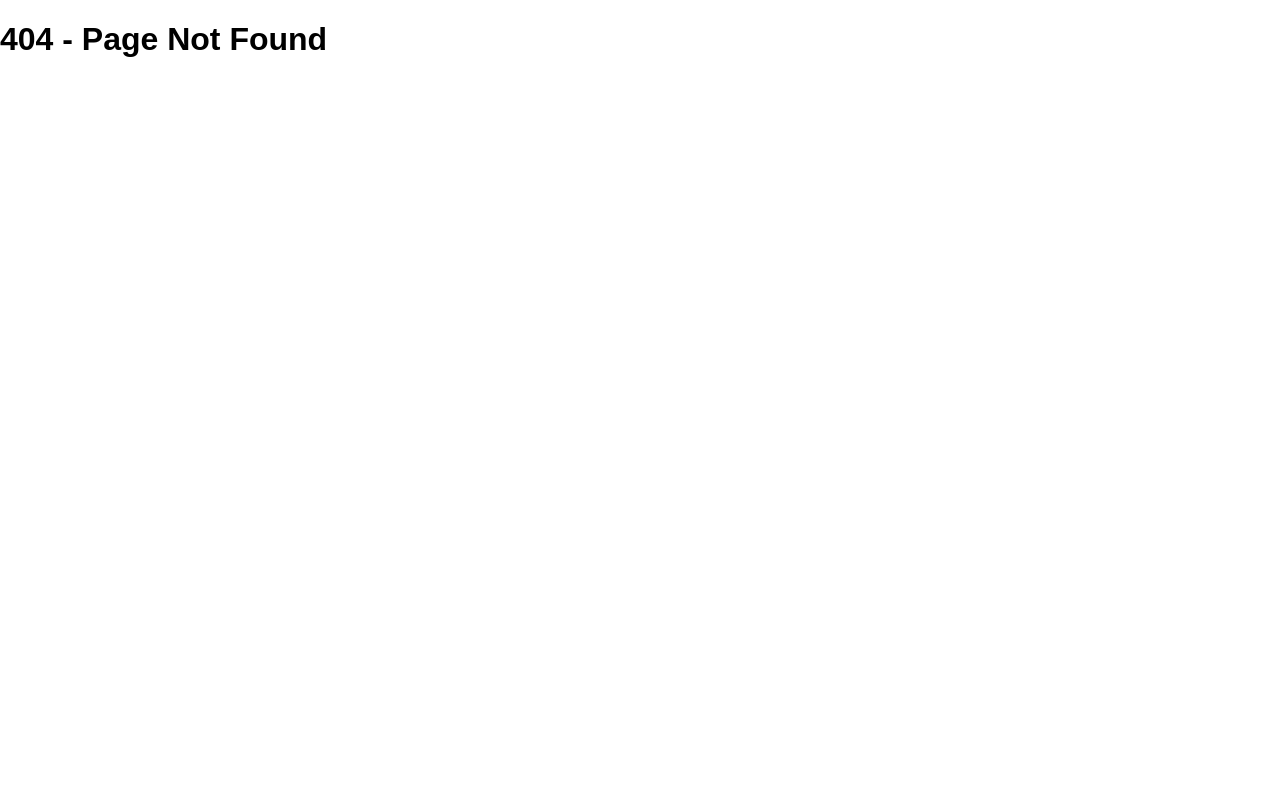
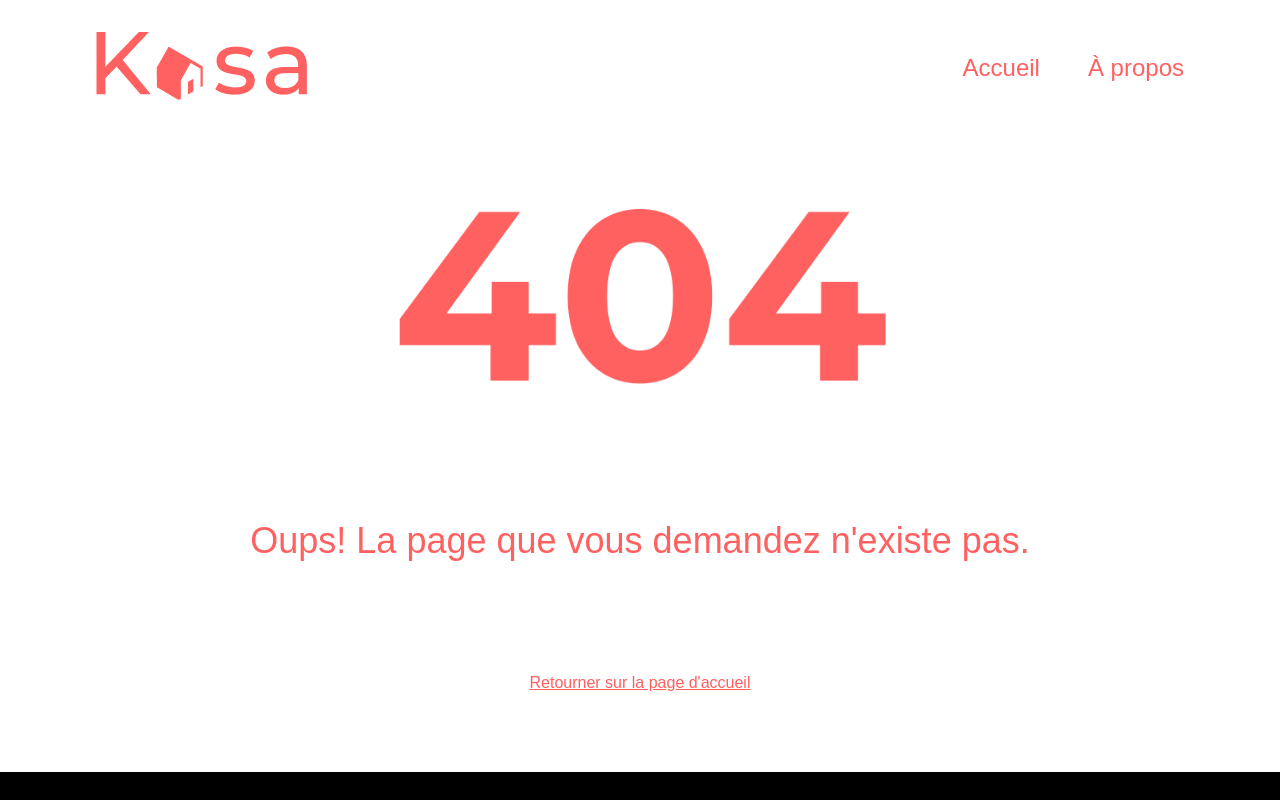
Before and after one commit to marc-ferbos/kasa, a React (Create React App) app: page /404 in a window 1280 px wide. Before the commit this address had no page. Shown: the top 800 px of the page. Built offline with nearby package versions, Linux system fonts and the light colour scheme.

Commit message:
Page 404 + chemin créer

```diff
--- a/src/index.js
+++ b/src/index.js
@@ -5,6 +5,7 @@ import { BrowserRouter, Route, Routes } from "react-router-dom";
 import App from "./App";
 import Info from "./pages/Info/Info";
 import Apartmentpage from "./pages/Info/Apartmentpage";
+import Notfound from "./pages/Info/Notfound";
 
 
 ReactDOM.createRoot(document.getElementById("root")).render(
@@ -14,7 +15,7 @@ ReactDOM.createRoot(document.getElementById("root")).render(
       <Route path="/" element={<App></App>} />
       <Route path="/apropos" element={<Info></Info>} />
       <Route path="/logement/:id" element={<Apartmentpage></Apartmentpage>} />
-      <Route path="*" element={<h1>404 - Page Not Found</h1>} />
+      <Route path="*" element={<Notfound></Notfound>} />
     </Routes>
     </BrowserRouter>
   </React.StrictMode>
--- a/src/Components/Notfound.js
+++ b/src/pages/Info/Notfound.js
@@ -1,13 +1,18 @@
 import React from 'react';
 import './Notfound.scss';
+import Navbar from '../../Components/Navbar';
+import Footer from '../../Components/Footer';
 
 function Notfound() {
     return (
         <>
+        <Navbar></Navbar>
         <div className="Notfound">
-            <h1>Error 404 - Page Not Found</h1>
+        <img src="./assets/404.png" alt="logo404" />
             <p>Oups! La page que vous demandez n'existe pas.</p>
+            <a href="/">Retourner sur la page d'accueil</a>
         </div>
+        <Footer></Footer>
         </>
     );
 }
--- /dev/null
+++ b/src/pages/Info/Notfound.scss
@@ -0,0 +1,34 @@
+.Notfound {
+  display: flex;
+  flex-direction: column;
+  align-items: center;
+  justify-content: center;
+  color: #FF6060;
+  margin-top: 5rem;
+}
+
+.Notfound {
+    img {
+      width: 100%;
+      max-width: 500px;
+      margin-bottom: 5rem;
+    }
+}
+
+.Notfound {
+    p {
+        max-width: 800px;
+        font-size: min(36px,5vw);
+        margin-bottom: 7rem;
+        text-align: center;
+        font-weight: 500;
+    }
+}
+
+.Notfound {
+    a {
+        text-decoration: underline;
+        color: #FF6060;
+        margin-bottom: 5rem;
+    }
+}
```
Also changed, not shown: public/assets/404.png (added), src/Components/Notfound.scss (deleted).
